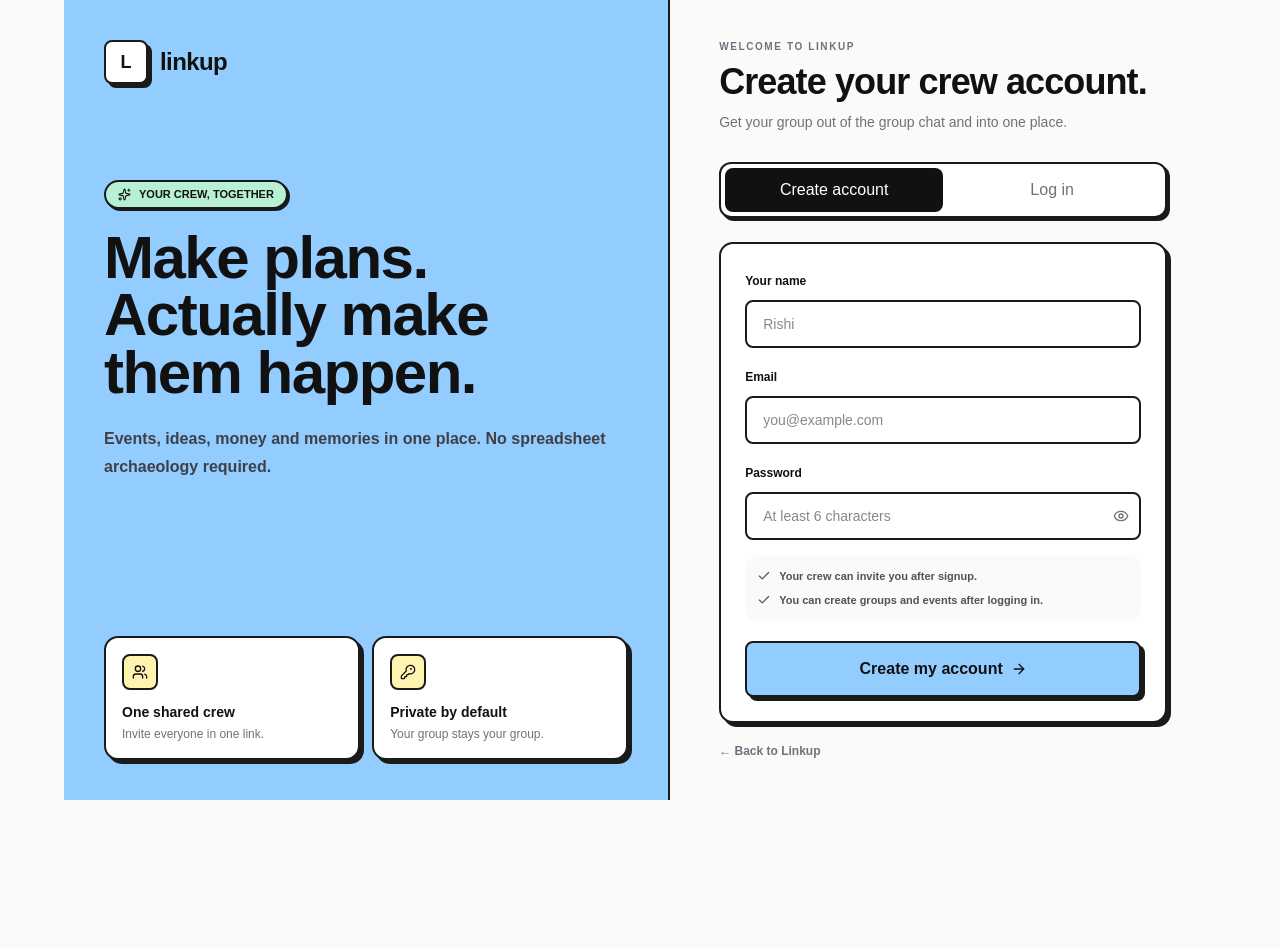
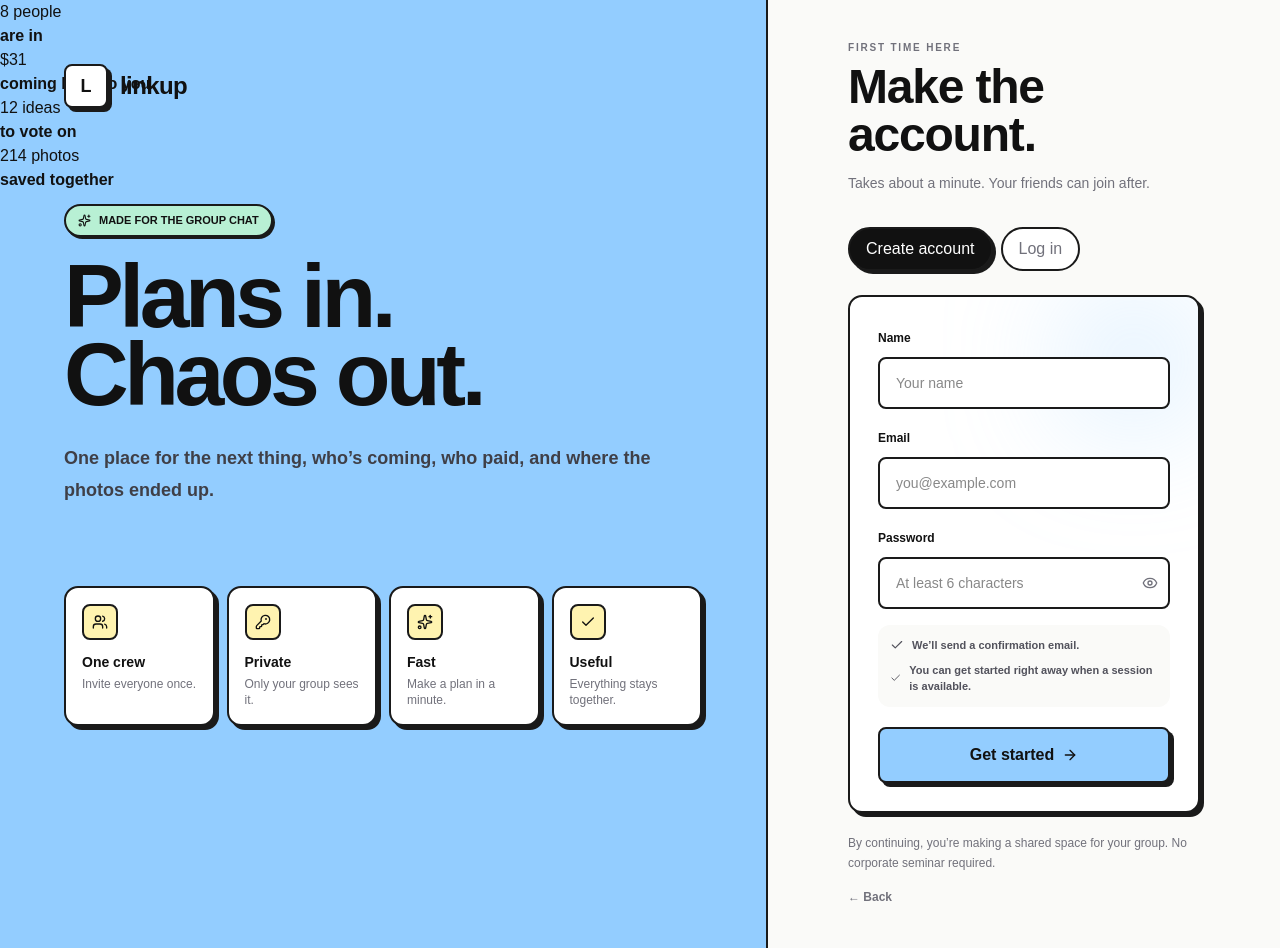
Before and after one commit to justrishith/linkup, a Next.js app: page /auth in a window 1280 px wide. Before the commit the page ends 800 px from the top, so only its background shows below. Built offline with nearby package versions, Linux system fonts and the light colour scheme.

Commit message:
redesign auth flow and visual hierarchy

```diff
--- a/app/auth/page.tsx
+++ b/app/auth/page.tsx
@@ -29,47 +29,54 @@ export default function AuthPage() {
           : { email, password }),
       })
       const data = await response.json().catch(() => ({}))
-      if (!response.ok) throw new Error(data.error || "Something went wrong")
+      if (!response.ok) throw new Error(data.error || "Couldn’t sign you in")
 
       if (mode === "signup" && !data.session) {
-        setMessage("Account created. Check your email to confirm it, then come back and log in.")
+        setMessage("You’re in. Check your email when you get a minute, then log in here after you confirm it.")
       } else {
-        window.location.href = "/"
+        window.location.href = "/dashboard"
       }
     } catch (err) {
-      setError(err instanceof Error ? err.message : "Something went wrong")
+      setError(err instanceof Error ? err.message : "Couldn’t sign you in")
     } finally {
       setBusy(false)
     }
   }
 
   return (
-    <main className="min-h-screen bg-[#fafaf8] text-[#111]">
-      <div className="mx-auto grid min-h-screen max-w-6xl lg:grid-cols-[1fr_.9fr]">
-        <section className="relative hidden overflow-hidden border-r-2 border-[#1a1a1a] bg-brand-blue p-10 lg:flex lg:flex-col lg:justify-between">
-          <div className="relative z-10">
+    <main className="min-h-screen overflow-hidden bg-[#fafaf8] text-[#111]">
+      <div className="mx-auto grid min-h-screen max-w-[1600px] lg:grid-cols-[1.2fr_.8fr]">
+        <section className="relative hidden overflow-hidden border-r-2 border-[#1a1a1a] bg-brand-blue p-10 lg:block lg:p-14 xl:p-16">
+          <div className="relative z-10 flex items-center gap-3">
             <Link href="/" className="inline-flex items-center gap-3">
               <div className="grid h-11 w-11 place-items-center rounded-lg border-2 border-[#1a1a1a] bg-white text-lg font-black shadow-[4px_4px_0_#1a1a1a]">L</div>
               <span className="text-2xl font-black tracking-tight">linkup</span>
             </Link>
-
-            <div className="mt-24 max-w-xl">
-              <div className="mb-5 inline-flex items-center gap-2 rounded-full border-2 border-[#1a1a1a] bg-brand-mint px-3 py-1 text-[11px] font-black shadow-[2px_2px_0_#1a1a1a]">
-                <Sparkles size={13} /> YOUR CREW, TOGETHER
-              </div>
-              <h1 className="text-6xl font-black leading-[.96] tracking-tight">Make plans.<br />Actually make them happen.</h1>
-              <p className="mt-6 max-w-lg text-base font-semibold leading-7 text-zinc-700">Events, ideas, money and memories in one place. No spreadsheet archaeology required.</p>
-            </div>
           </div>
 
-          <div className="relative z-10 grid gap-3 sm:grid-cols-2">
+          <div className="relative z-10 mt-20 max-w-3xl xl:mt-24">
+            <div className="mb-5 inline-flex items-center gap-2 rounded-full border-2 border-[#1a1a1a] bg-brand-mint px-3 py-1.5 text-[11px] font-black shadow-[2px_2px_0_#1a1a1a]"><Sparkles size={13}/> MADE FOR THE GROUP CHAT</div>
+            <h1 className="max-w-3xl text-[clamp(4rem,7vw,7rem)] font-black leading-[.88] tracking-[-.05em]">Plans in.<br/>Chaos out.</h1>
+            <p className="mt-7 max-w-2xl text-lg font-semibold leading-8 text-zinc-700">One place for the next thing, who’s coming, who paid, and where the photos ended up.</p>
+          </div>
+
+          <div className="auth-orbit pointer-events-none absolute inset-0">
+            <div className="orbit-card orbit-one">8 people<br/><b>are in</b></div>
+            <div className="orbit-card orbit-two">$31<br/><b>coming back to you</b></div>
+            <div className="orbit-card orbit-three">12 ideas<br/><b>to vote on</b></div>
+            <div className="orbit-card orbit-four">214 photos<br/><b>saved together</b></div>
+          </div>
+
+          <div className="relative z-10 mt-20 grid max-w-3xl gap-3 sm:grid-cols-2 xl:grid-cols-4">
             {[
-              [Users, "One shared crew", "Invite everyone in one link."],
-              [KeyRound, "Private by default", "Your group stays your group."],
+              [Users, "One crew", "Invite everyone once."],
+              [KeyRound, "Private", "Only your group sees it."],
+              [Sparkles, "Fast", "Make a plan in a minute."],
+              [Check, "Useful", "Everything stays together."],
             ].map(([Icon, title, desc]) => {
               const I = Icon as typeof Users
-              return <div key={title as string} className="brutal-card bg-white/95 p-4">
-                <div className="grid h-9 w-9 place-items-center rounded-lg border-2 border-[#1a1a1a] bg-brand-lemon"><I size={16} /></div>
+              return <div key={title as string} className="brutal-card bg-white/92 p-4 backdrop-blur">
+                <div className="grid h-9 w-9 place-items-center rounded-lg border-2 border-[#1a1a1a] bg-brand-lemon"><I size={16}/></div>
                 <div className="mt-3 text-sm font-black">{title as string}</div>
                 <div className="mt-1 text-xs font-medium text-zinc-500">{desc as string}</div>
               </div>
@@ -77,62 +84,64 @@ export default function AuthPage() {
           </div>
         </section>
 
-        <section className="flex items-center justify-center p-5 sm:p-8">
-          <div className="w-full max-w-md">
-            <div className="mb-6 lg:hidden">
+        <section className="flex items-center justify-center px-5 py-10 sm:px-8 lg:px-12 xl:px-20">
+          <div className="w-full max-w-xl">
+            <div className="mb-8 lg:hidden">
               <Link href="/" className="inline-flex items-center gap-3">
                 <div className="grid h-10 w-10 place-items-center rounded-lg border-2 border-[#1a1a1a] bg-brand-blue text-lg font-black shadow-[4px_4px_0_#1a1a1a]">L</div>
                 <span className="text-xl font-black">linkup</span>
               </Link>
             </div>
 
-            <div className="mb-7">
-              <div className="text-[10px] font-black tracking-[.16em] text-zinc-500">WELCOME TO LINKUP</div>
-              <h2 className="mt-2 text-4xl font-black tracking-tight">{mode === "signup" ? "Create your crew account." : "Welcome back."}</h2>
-              <p className="mt-2 text-sm font-medium leading-6 text-zinc-500">{mode === "signup" ? "Get your group out of the group chat and into one place." : "Pick up where your crew left off."}</p>
+            <div className="mb-8">
+              <div className="text-[10px] font-black tracking-[.18em] text-zinc-500">{mode === "signup" ? "FIRST TIME HERE" : "GOOD TO SEE YOU"}</div>
+              <h2 className="mt-2 text-4xl font-black tracking-tight sm:text-5xl">{mode === "signup" ? "Make the account." : "Pick it back up."}</h2>
+              <p className="mt-3 max-w-lg text-sm font-medium leading-6 text-zinc-500">{mode === "signup" ? "Takes about a minute. Your friends can join after." : "Use the same email and password you signed up with."}</p>
             </div>
 
-            <div className="mb-6 grid grid-cols-2 rounded-xl border-2 border-[#1a1a1a] bg-white p-1 shadow-[3px_3px_0_#1a1a1a]">
-              <button onClick={() => { setMode("signup"); setMessage(""); setError("") }} className={`rounded-lg px-4 py-2.5 text-sm font-black transition ${mode === "signup" ? "bg-[#111] text-white" : "text-zinc-500"}`}>Create account</button>
-              <button onClick={() => { setMode("login"); setMessage(""); setError("") }} className={`rounded-lg px-4 py-2.5 text-sm font-black transition ${mode === "login" ? "bg-[#111] text-white" : "text-zinc-500"}`}>Log in</button>
+            <div className="mb-6 flex gap-2">
+              <button onClick={() => { setMode("signup"); setMessage(""); setError("") }} className={`rounded-full border-2 border-[#1a1a1a] px-4 py-2 text-sm font-black transition ${mode === "signup" ? "bg-[#111] text-white shadow-[3px_3px_0_#1a1a1a]" : "bg-white text-zinc-500"}`}>Create account</button>
+              <button onClick={() => { setMode("login"); setMessage(""); setError("") }} className={`rounded-full border-2 border-[#1a1a1a] px-4 py-2 text-sm font-black transition ${mode === "login" ? "bg-[#111] text-white shadow-[3px_3px_0_#1a1a1a]" : "bg-white text-zinc-500"}`}>Log in</button>
             </div>
 
-            <form onSubmit={submit} className="brutal-card p-5 sm:p-6">
-              {mode === "signup" && <label className="block">
-                <span className="text-xs font-black">Your name</span>
-                <input value={name} onChange={(e) => setName(e.target.value)} required className="brutal-input mt-2 w-full rounded-lg px-4 py-3 text-sm outline-none focus:shadow-[3px_3px_0_#93cdff]" placeholder="Rishi" autoComplete="name" />
+            <form onSubmit={submit} className="brutal-card relative overflow-hidden p-5 sm:p-7">
+              <div className="absolute right-0 top-0 h-32 w-32 rounded-full bg-brand-blue/40 blur-3xl" />
+              {mode === "signup" && <label className="relative block">
+                <span className="text-xs font-black">Name</span>
+                <input value={name} onChange={(e) => setName(e.target.value)} required className="brutal-input mt-2 w-full rounded-lg px-4 py-3.5 text-sm outline-none focus:shadow-[3px_3px_0_#93cdff]" placeholder="Your name" autoComplete="name" />
               </label>}
 
-              <label className={`block ${mode === "signup" ? "mt-4" : ""}`}>
+              <label className={`relative block ${mode === "signup" ? "mt-4" : ""}`}>
                 <span className="text-xs font-black">Email</span>
-                <input value={email} onChange={(e) => setEmail(e.target.value)} type="email" required className="brutal-input mt-2 w-full rounded-lg px-4 py-3 text-sm outline-none focus:shadow-[3px_3px_0_#93cdff]" placeholder="you@example.com" autoComplete="email" />
+                <input value={email} onChange={(e) => setEmail(e.target.value)} type="email" required className="brutal-input mt-2 w-full rounded-lg px-4 py-3.5 text-sm outline-none focus:shadow-[3px_3px_0_#93cdff]" placeholder="you@example.com" autoComplete="email" />
               </label>
 
-              <label className="mt-4 block">
+              <label className="relative mt-4 block">
                 <span className="text-xs font-black">Password</span>
                 <div className="relative mt-2">
-                  <input value={password} onChange={(e) => setPassword(e.target.value)} type={showPassword ? "text" : "password"} required minLength={6} className="brutal-input w-full rounded-lg px-4 py-3 pr-12 text-sm outline-none focus:shadow-[3px_3px_0_#93cdff]" placeholder="At least 6 characters" autoComplete={mode === "signup" ? "new-password" : "current-password"} />
+                  <input value={password} onChange={(e) => setPassword(e.target.value)} type={showPassword ? "text" : "password"} required minLength={6} className="brutal-input w-full rounded-lg px-4 py-3.5 pr-12 text-sm outline-none focus:shadow-[3px_3px_0_#93cdff]" placeholder="At least 6 characters" autoComplete={mode === "signup" ? "new-password" : "current-password"} />
                   <button type="button" onClick={() => setShowPassword((v) => !v)} className="absolute right-3 top-1/2 -translate-y-1/2 text-zinc-500" aria-label="Toggle password visibility">
-                    {showPassword ? <EyeOff size={16} /> : <Eye size={16} />}
+                    {showPassword ? <EyeOff size={16}/> : <Eye size={16}/>}
                   </button>
                 </div>
               </label>
 
-              {mode === "signup" && <div className="mt-4 grid gap-2 rounded-xl bg-brand-cream p-3 text-[11px] font-semibold text-zinc-600">
-                <div className="flex items-center gap-2"><Check size={14} /> Your crew can invite you after signup.</div>
-                <div className="flex items-center gap-2"><Check size={14} /> You can create groups and events after logging in.</div>
+              {mode === "signup" && <div className="relative mt-4 grid gap-2 rounded-xl bg-brand-cream p-3 text-[11px] font-semibold text-zinc-600">
+                <div className="flex items-center gap-2"><Check size={14}/> We’ll send a confirmation email.</div>
+                <div className="flex items-center gap-2"><Check size={14}/> You can get started right away when a session is available.</div>
               </div>}
 
-              {error && <div className="mt-4 rounded-lg border-2 border-[#1a1a1a] bg-brand-coral px-3 py-2 text-xs font-bold">{error}</div>}
-              {message && <div className="mt-4 rounded-lg border-2 border-[#1a1a1a] bg-brand-mint px-3 py-2 text-xs font-bold">{message}</div>}
+              {error && <div className="relative mt-4 rounded-lg border-2 border-[#1a1a1a] bg-brand-coral px-3 py-2.5 text-xs font-bold">{error}</div>}
+              {message && <div className="relative mt-4 rounded-lg border-2 border-[#1a1a1a] bg-brand-mint px-3 py-2.5 text-xs font-bold">{message}</div>}
 
-              <button disabled={busy} className="brutal-btn mt-5 w-full justify-center rounded-lg bg-brand-blue px-4 py-3.5 text-sm disabled:cursor-not-allowed disabled:opacity-60">
-                {busy ? "One sec…" : mode === "signup" ? "Create my account" : "Log me in"}
-                <ArrowRight size={16} />
+              <button disabled={busy} className="brutal-btn relative mt-5 w-full justify-center rounded-lg bg-brand-blue px-4 py-3.5 text-sm disabled:cursor-not-allowed disabled:opacity-60">
+                {busy ? "Opening Linkup…" : mode === "signup" ? "Get started" : "Log in"}
+                <ArrowRight size={16}/>
               </button>
             </form>
 
-            <Link href="/" className="mt-5 inline-flex items-center gap-2 text-xs font-black text-zinc-500 hover:text-black">← Back to Linkup</Link>
+            <p className="mt-5 text-xs font-medium leading-5 text-zinc-500">By continuing, you’re making a shared space for your group. No corporate seminar required.</p>
+            <Link href="/" className="mt-4 inline-flex items-center gap-2 text-xs font-black text-zinc-500 hover:text-black">← Back</Link>
           </div>
         </section>
       </div>
```
